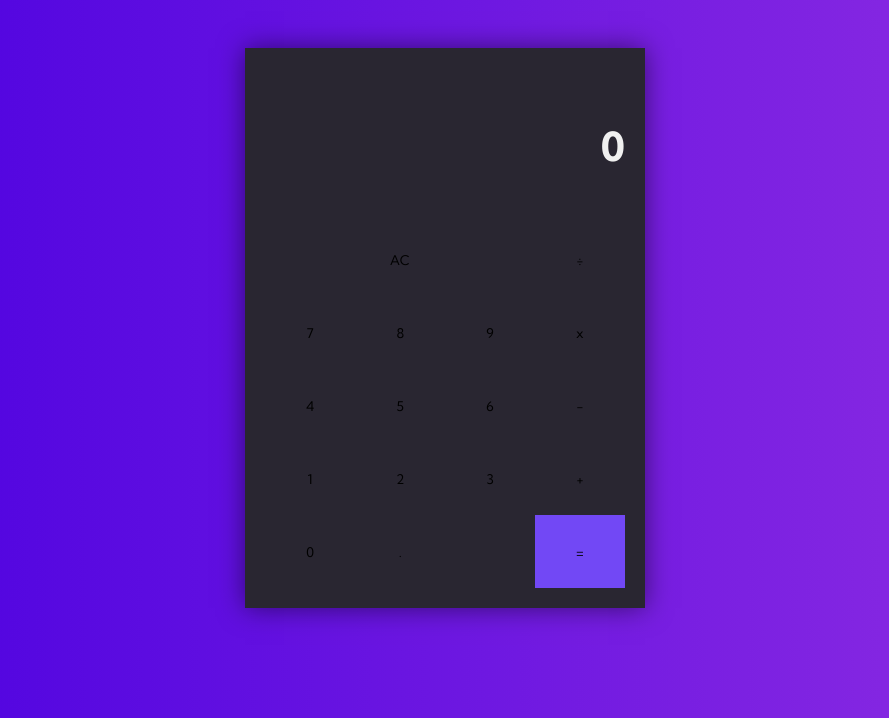
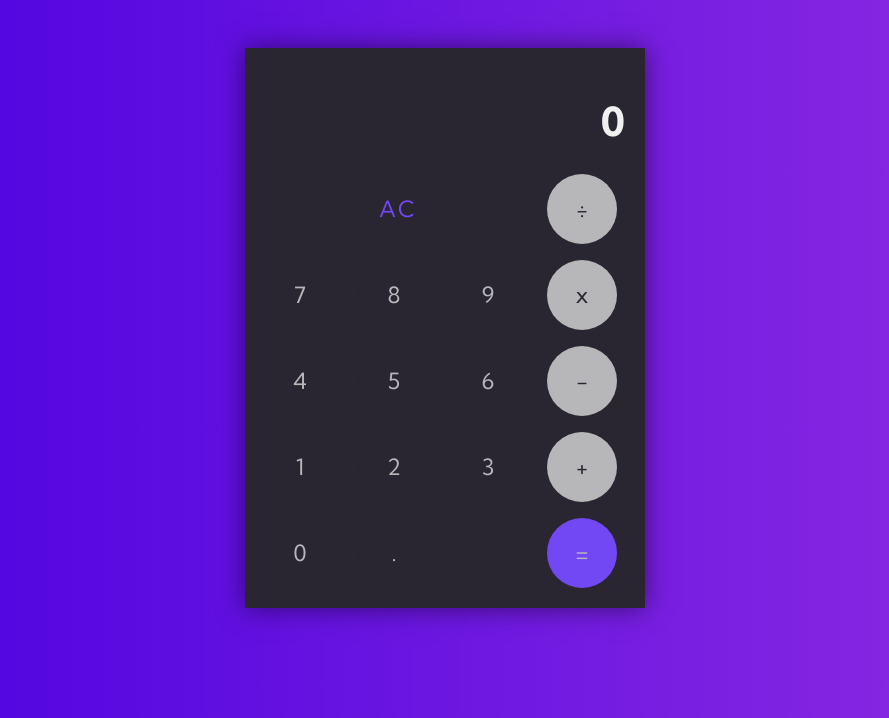
Before and after one commit to jakealistairwood/js-calculator, a website: page index.html in a window 1280 px wide. Shown: the part 82-800 px from the top of the page, without its empty margins (195-1084 px from the left). Drawn offline with Linux system fonts and the light colour scheme.

Commit message:
base stylings finished

```diff
--- a/main.scss
+++ b/main.scss
@@ -62,8 +62,8 @@ header {
 
         .calculator__grid {
             display: grid;
-            height: 70%;
             grid-template-columns: repeat(4, auto);
+            grid-gap: 1em;
             grid-template-areas:
             "ac ac ac div"
             "seven eight nine times"
@@ -71,7 +71,29 @@ header {
             "one two three plus"
             "nought dec . equals";
 
-            #ac {grid-area: ac}
+            button {
+                height: 70px;
+                width: 70px;
+                border-radius: 50%;
+                font-size: 1.4rem;
+                cursor: pointer;
+            }
+
+            .calculator__operBtn {
+                background-color: $lightGrey;
+                color: $bgColor;
+            }
+
+            .calculator__numBtn {
+                color: $lightGrey;
+            }
+
+            #ac {
+                grid-area: ac;
+                color: $purple;
+                letter-spacing: 0.1em;
+                width: 100%;
+            }
             #div {grid-area: div}
             #seven {grid-area: seven}
             #eight {grid-area: eight}
@@ -85,10 +107,14 @@ header {
             #three {grid-area: three}
             #plus {grid-area: plus}
             #zero {grid-area: nought}
-            #dec {grid-area: dec}
+            #dec {
+                grid-area: dec;
+                color: $lightGrey;
+            }
             #equals {
                 grid-area: equals;
                 background-color: $purple;
+                color: $lightGrey;
             }
 
         }
```
Also changed, not shown: main.css.
